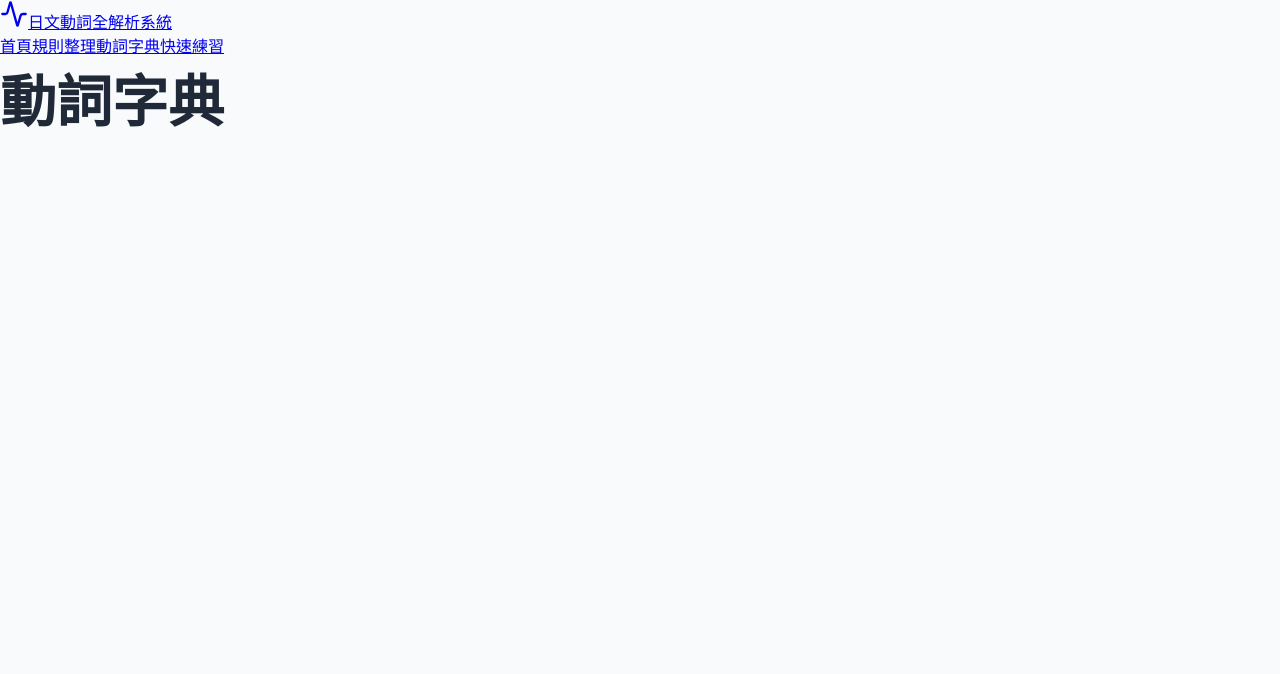
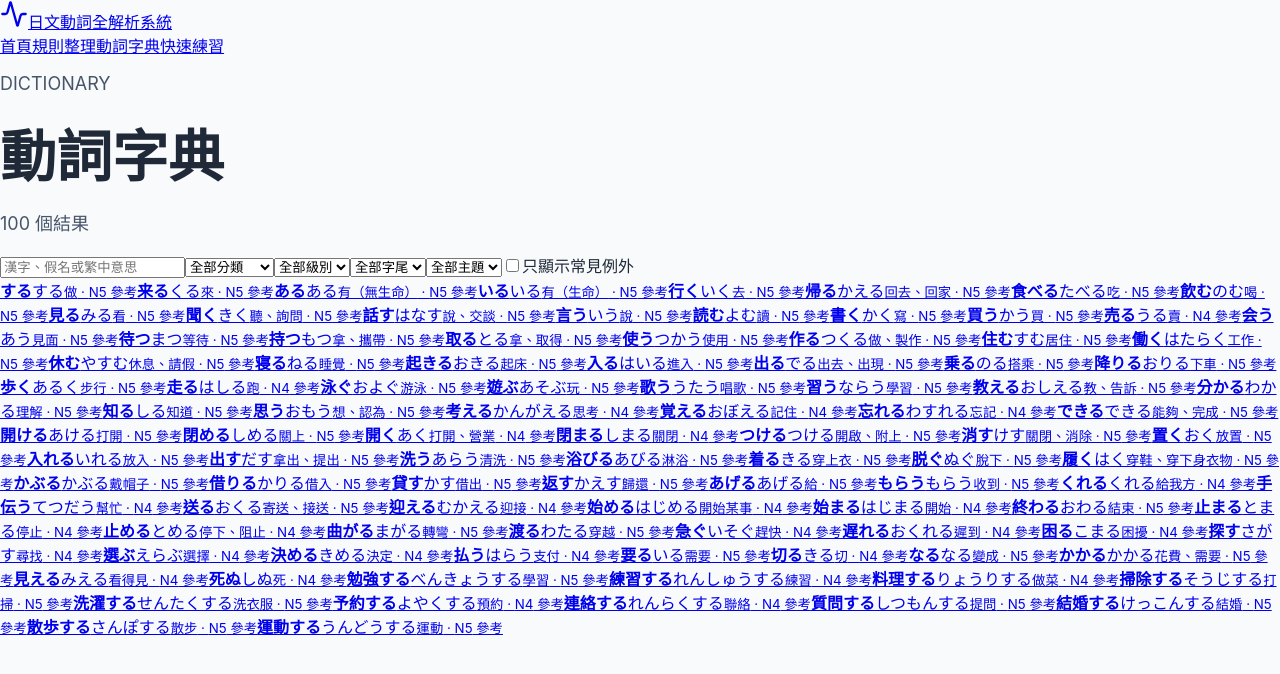
Before and after one commit to Lumus-lab/japanese-verb-learning-site, a React (Vite) app: page /dictionary in a window 1280 px wide. Shown: the top 674 px of the page. Built offline with nearby package versions, Linux system fonts and the light colour scheme.

Commit message:
feat: add guide and filterable verb dictionary

```diff
--- /dev/null
+++ b/src/components/VerbCard.tsx
@@ -0,0 +1,15 @@
+import { Link } from 'react-router-dom'
+
+import type { VerbEntry } from '../domain/types'
+
+export function VerbCard({ verb }: { verb: VerbEntry }) {
+  return (
+    <Link className="verb-card" to={`/verbs/${verb.id}`}>
+      <strong>{verb.dictionaryForm}</strong>
+      <span>{verb.reading}</span>
+      <small>
+        {verb.meanings.join('、')} · {verb.jlptLevel} 參考
+      </small>
+    </Link>
+  )
+}
--- /dev/null
+++ b/src/data/guideSections.ts
@@ -0,0 +1,67 @@
+export const GROUP_RULES = [
+  {
+    title: '五段動詞',
+    body: '依最後一個假名切換段落：あ段＋ない、い段＋ます、え段＋ば或可能形、お段＋う形成意向形。字尾是「う」時，否定形要使用「わ」，例如買わない。',
+  },
+  {
+    title: '一段動詞',
+    body: '通常去掉最後的「る」再加後綴，例如食べる → 食べない、食べます、食べれば、食べよう。',
+  },
+  {
+    title: '不規則動詞',
+    body: 'する、名詞＋する和来る需要個別記憶，例如する → しない、来る → こない。',
+  },
+] as const
+
+export const TE_TA_RULES = [
+  {
+    tails: 'う・つ・る',
+    te: 'って',
+    ta: 'った',
+    example: '買う → 買って／買った',
+  },
+  {
+    tails: 'む・ぶ・ぬ',
+    te: 'んで',
+    ta: 'んだ',
+    example: '飲む → 飲んで／飲んだ',
+  },
+  { tails: 'く', te: 'いて', ta: 'いた', example: '書く → 書いて／書いた' },
+  { tails: 'ぐ', te: 'いで', ta: 'いだ', example: '泳ぐ → 泳いで／泳いだ' },
+  { tails: 'す', te: 'して', ta: 'した', example: '話す → 話して／話した' },
+] as const
+
+export const GUIDE_SECTIONS = [
+  {
+    id: 'classification',
+    title: '先分類，再變化',
+    paragraphs: [
+      '日文動詞先分成五段動詞、一段動詞和不規則動詞。分類正確後，大多數變化都能依規則產生。',
+      '以「る」結尾而且前一個音在い段或え段的動詞通常是一段動詞，但仍有帰る、入る、切る、知る等常見五段例外。',
+    ],
+  },
+  {
+    id: 'core',
+    title: '五段、一段與不規則動詞',
+    paragraphs: [
+      '五段動詞會依用途改變最後一個假名。一段動詞通常去掉「る」再接後綴。',
+      'する、名詞＋する和来る需要依個別規則記憶。',
+    ],
+  },
+  {
+    id: 'te-ta',
+    title: 'て形與た形的音便',
+    paragraphs: [
+      'う・つ・る變成って／った，む・ぶ・ぬ變成んで／んだ，く變成いて／いた，ぐ變成いで／いだ，す變成して／した。',
+      '行く是重要例外：て形是行って，た形是行った。',
+    ],
+  },
+  {
+    id: 'advanced',
+    title: '完整實用變化',
+    paragraphs: [
+      '本站為每個已核對動詞列出14種形式，包含條件、意向、命令、禁止、可能、被動、使役與使役被動。',
+      '某些動詞在語意上不適合直接套用全部形式時，欄位會標示通常不使用，避免顯示機械式答案。',
+    ],
+  },
+] as const
--- /dev/null
+++ b/src/pages/DictionaryPage.tsx
@@ -0,0 +1,112 @@
+import { useMemo, useState } from 'react'
+
+import { VerbCard } from '../components/VerbCard'
+import { VERBS } from '../data/verbs'
+import type { JlptLevel, VerbGroup } from '../domain/types'
+
+export function DictionaryPage() {
+  const [group, setGroup] = useState<VerbGroup | 'all'>('all')
+  const [jlpt, setJlpt] = useState<JlptLevel | 'all'>('all')
+  const [tail, setTail] = useState('all')
+  const [tag, setTag] = useState('all')
+  const [exceptionsOnly, setExceptionsOnly] = useState(false)
+  const [query, setQuery] = useState('')
+  const tags = [...new Set(VERBS.flatMap((verb) => verb.tags))].sort()
+  const trimmedQuery = query.trim()
+
+  const verbs = useMemo(
+    () =>
+      VERBS.filter(
+        (verb) =>
+          (group === 'all' || verb.group === group) &&
+          (jlpt === 'all' || verb.jlptLevel === jlpt) &&
+          (tail === 'all' || verb.reading.endsWith(tail)) &&
+          (tag === 'all' || verb.tags.includes(tag)) &&
+          (!exceptionsOnly || verb.isException) &&
+          (!trimmedQuery ||
+            [verb.dictionaryForm, verb.reading, ...verb.meanings].some(
+              (value) => value.includes(trimmedQuery),
+            )),
+      ),
+    [exceptionsOnly, group, jlpt, tag, tail, trimmedQuery],
+  )
+
+  return (
+    <>
+      <header className="page-heading">
+        <p className="eyebrow">DICTIONARY</p>
+        <h1>動詞字典</h1>
+        <p>{verbs.length} 個結果</p>
+      </header>
+      <section className="filter-bar" aria-label="字典篩選">
+        <input
+          aria-label="篩選關鍵字"
+          onChange={(event) => setQuery(event.target.value)}
+          placeholder="漢字、假名或繁中意思"
+          value={query}
+        />
+        <select
+          aria-label="動詞分類"
+          onChange={(event) => setGroup(event.target.value as VerbGroup | 'all')}
+          value={group}
+        >
+          <option value="all">全部分類</option>
+          <option value="godan">五段動詞</option>
+          <option value="ichidan">一段動詞</option>
+          <option value="irregular">不規則動詞</option>
+        </select>
+        <select
+          aria-label="JLPT 參考級別"
+          onChange={(event) => setJlpt(event.target.value as JlptLevel | 'all')}
+          value={jlpt}
+        >
+          <option value="all">全部級別</option>
+          <option value="N5">N5 參考</option>
+          <option value="N4">N4 參考</option>
+          <option value="N3">N3 參考</option>
+          <option value="N2">N2 參考</option>
+          <option value="N1">N1 參考</option>
+        </select>
+        <select
+          aria-label="辭書形字尾"
+          onChange={(event) => setTail(event.target.value)}
+          value={tail}
+        >
+          <option value="all">全部字尾</option>
+          {['う', 'く', 'ぐ', 'す', 'つ', 'ぬ', 'ぶ', 'む', 'る'].map(
+            (value) => (
+              <option key={value} value={value}>
+                {value}
+              </option>
+            ),
+          )}
+        </select>
+        <select
+          aria-label="主題標籤"
+          onChange={(event) => setTag(event.target.value)}
+          value={tag}
+        >
+          <option value="all">全部主題</option>
+          {tags.map((value) => (
+            <option key={value} value={value}>
+              {value}
+            </option>
+          ))}
+        </select>
+        <label>
+          <input
+            checked={exceptionsOnly}
+            onChange={(event) => setExceptionsOnly(event.target.checked)}
+            type="checkbox"
+          />
+          只顯示常見例外
+        </label>
+      </section>
+      <div className="verb-grid">
+        {verbs.map((verb) => (
+          <VerbCard key={verb.id} verb={verb} />
+        ))}
+      </div>
+    </>
+  )
+}
--- /dev/null
+++ b/src/pages/GuidePage.tsx
@@ -0,0 +1,51 @@
+import { FORM_DEFINITIONS } from '../data/forms'
+import { GROUP_RULES, GUIDE_SECTIONS, TE_TA_RULES } from '../data/guideSections'
+
+export function GuidePage() {
+  return (
+    <>
+      <header className="page-heading">
+        <p className="eyebrow">GUIDE</p>
+        <h1>規則整理</h1>
+        <p>先掌握可靠的骨架，再用動詞字典核對例外。</p>
+      </header>
+      <div className="guide-stack">
+        {GUIDE_SECTIONS.map((section) => (
+          <section className="guide-card" id={section.id} key={section.id}>
+            <h2>{section.title}</h2>
+            {section.paragraphs.map((paragraph) => (
+              <p key={paragraph}>{paragraph}</p>
+            ))}
+          </section>
+        ))}
+      </div>
+      <section className="guide-card">
+        <h2>三類動詞公式</h2>
+        {GROUP_RULES.map((rule) => (
+          <article key={rule.title}>
+            <h3>{rule.title}</h3>
+            <p>{rule.body}</p>
+          </article>
+        ))}
+      </section>
+      <section className="guide-card">
+        <h2>て形與た形對照表</h2>
+        {TE_TA_RULES.map((rule) => (
+          <p key={rule.tails}>
+            <strong>{rule.tails}</strong>：{rule.te}／{rule.ta}，
+            {rule.example}
+          </p>
+        ))}
+        <p className="warning">重要例外：行く → 行って／行った。</p>
+      </section>
+      <section className="guide-card">
+        <h2>14 種形式一覽</h2>
+        {FORM_DEFINITIONS.map((form) => (
+          <p key={form.id}>
+            <strong>{form.label}</strong>：{form.description}
+          </p>
+        ))}
+      </section>
+    </>
+  )
+}
--- a/src/pages/LookupPage.tsx
+++ b/src/pages/LookupPage.tsx
@@ -1,9 +1,10 @@
 import { type FormEvent, useState } from 'react'
-import { useNavigate, useSearchParams } from 'react-router-dom'
+import { useNavigate, useParams, useSearchParams } from 'react-router-dom'
 
 import { SearchBox } from '../components/SearchBox'
 import { StatusBadge } from '../components/StatusBadge'
 import { VerbDetail } from '../components/VerbDetail'
+import { VERBS } from '../data/verbs'
 import { inferVerb } from '../domain/infer'
 import { searchVerbs } from '../domain/search'
 
@@ -117,3 +118,24 @@ export function LookupPage() {
     </>
   )
 }
+
+export function VerbPage() {
+  const { verbId } = useParams()
+  const verb = VERBS.find((entry) => entry.id === verbId)
+
+  if (!verb) {
+    return (
+      <>
+        <h1>找不到這個動詞</h1>
+        <p>請回到動詞字典重新選擇。</p>
+      </>
+    )
+  }
+
+  return (
+    <>
+      <StatusBadge kind="confirmed" />
+      <VerbDetail verb={verb} />
+    </>
+  )
+}
```
Also changed, not shown: src/router.tsx (+6 -4 lines), 1 other file (tests, documents, lock files or other folders).
